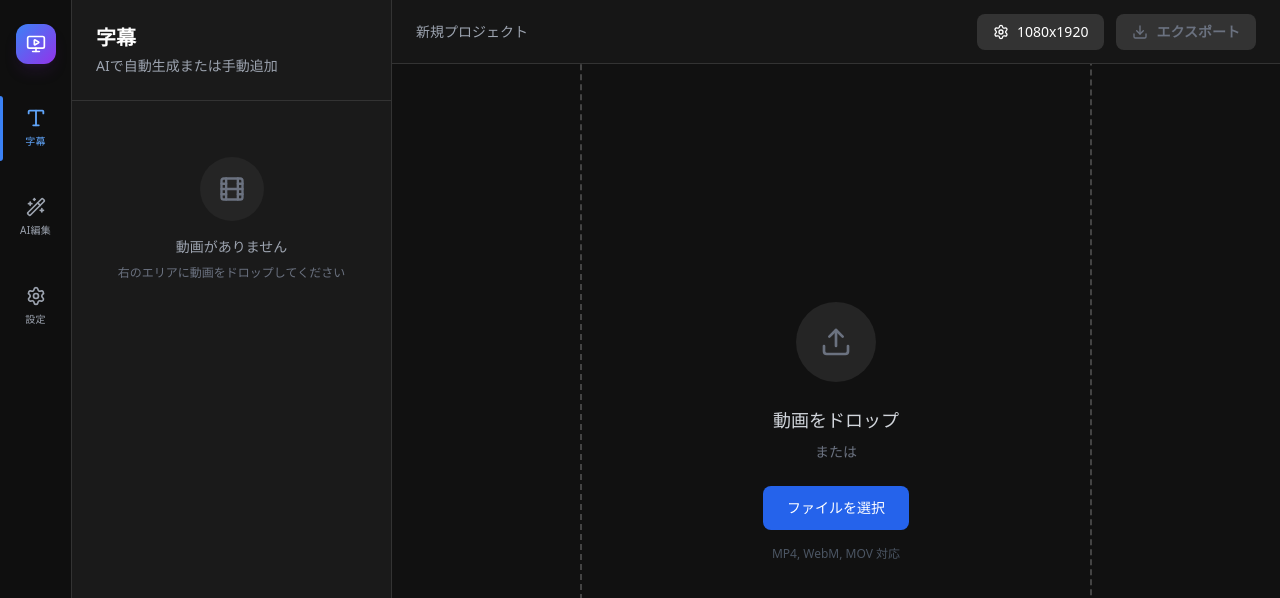
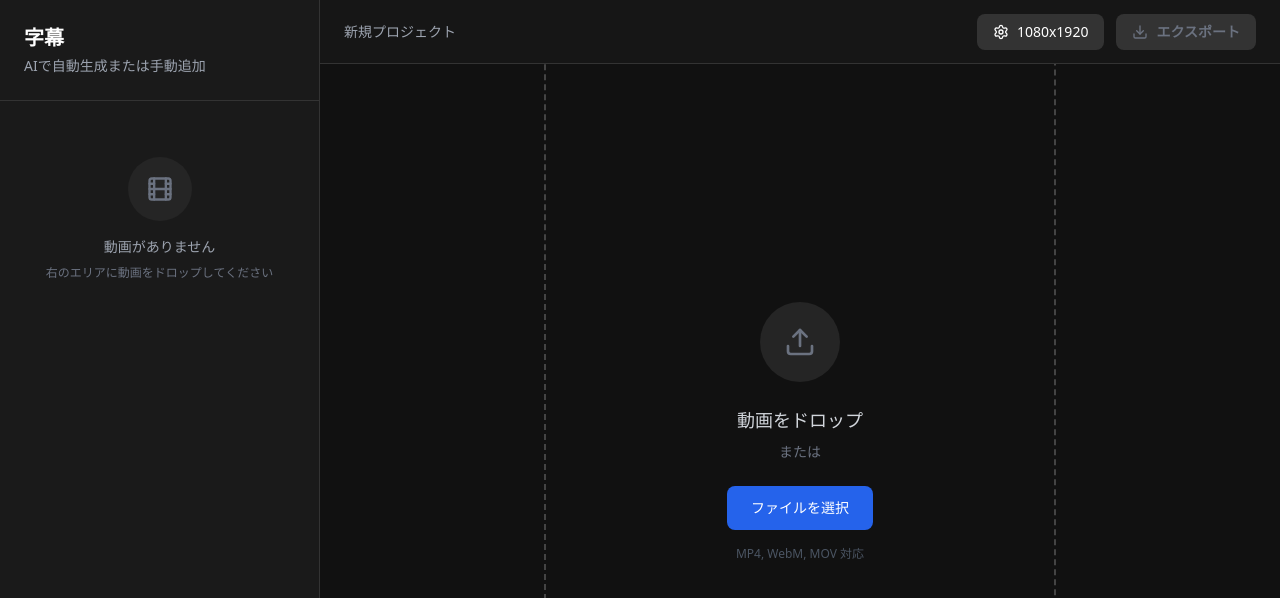
Before and after one commit to bads1de/viiiide, a Next.js app: page / in a window 1280 px wide. Shown: the top 598 px of the page. Built offline with nearby package versions, Linux system fonts and the light colour scheme.

Commit message:
feat: タイムラインエディタ、時間表示コンポーネント、およびメインアプリケーションページを新規追加し、ビデオ編集機能の基盤を構築

```diff
--- a/src/app/page.tsx
+++ b/src/app/page.tsx
@@ -1,16 +1,11 @@
 "use client";
 
-import { useState } from "react";
-
-import { Sidebar } from "../components/layout/Sidebar";
 import { SubtitlePanel } from "../components/editor/SubtitlePanel";
 import { VideoPlayer } from "../components/editor/VideoPlayer";
 import { TimelineEditor } from "../components/editor/TimelineEditor";
 import { useVideoEditor } from "../hooks/useVideoEditor";
 
 export default function Home() {
-  const [activeTab, setActiveTab] = useState("subtitle");
-
   const {
     videoPath,
     videoFileName,
@@ -38,8 +33,6 @@ export default function Home() {
 
   return (
     <div className="flex h-screen bg-[#1a1a1a] text-white font-sans overflow-hidden">
-      <Sidebar activeTab={activeTab} setActiveTab={setActiveTab} />
-
       <SubtitlePanel
         videoPath={videoPath}
         videoFileName={videoFileName}
@@ -73,9 +66,7 @@ export default function Home() {
             videoPath={videoPath}
             duration={duration}
             frames={frames}
-            currentFrame={currentFrame}
             FPS={FPS}
-            isPlaying={isPlaying}
             playerRef={playerRef}
             timelineState={timelineState}
             onTogglePlay={handleTogglePlay}
--- /dev/null
+++ b/src/components/editor/TimeDisplay.tsx
@@ -0,0 +1,47 @@
+"use client";
+
+import { PlayerRef } from "@remotion/player";
+import { useEffect, useState, useRef } from "react";
+
+interface TimeDisplayProps {
+  playerRef: React.RefObject<PlayerRef>;
+  duration: number;
+  FPS: number;
+}
+
+export const TimeDisplay = ({ playerRef, duration, FPS }: TimeDisplayProps) => {
+  const [frame, setFrame] = useState(0);
+  const requestRef = useRef<number | null>(null);
+
+  const animate = () => {
+    if (playerRef.current) {
+      const currentFrame = playerRef.current.getCurrentFrame();
+      if (typeof currentFrame === "number") {
+        setFrame(currentFrame);
+      }
+    }
+    requestRef.current = requestAnimationFrame(animate);
+  };
+
+  useEffect(() => {
+    requestRef.current = requestAnimationFrame(animate);
+    return () => {
+      if (requestRef.current) {
+        cancelAnimationFrame(requestRef.current);
+      }
+    };
+  }, [playerRef]);
+
+  const formatTime = (seconds: number) => {
+    if (!Number.isFinite(seconds) || seconds < 0) return "00:00:00";
+    return new Date(seconds * 1000).toISOString().substr(11, 8);
+  };
+
+  return (
+    <div className="flex items-center gap-4 text-xs font-mono text-gray-400">
+      <span className="text-white">{formatTime(frame / FPS)}</span>
+      <span className="text-gray-600">/</span>
+      <span>{formatTime(duration)}</span>
+    </div>
+  );
+};
--- a/src/components/editor/TimelineEditor.tsx
+++ b/src/components/editor/TimelineEditor.tsx
@@ -10,6 +10,7 @@ import { Settings, Play, Pause, ZoomIn, ZoomOut } from "lucide-react";
 import { useState, useRef, useEffect } from "react";
 import { PlayerRef } from "@remotion/player";
 import { WaveformTrack } from "./WaveformTrack";
+import { TimeDisplay } from "./TimeDisplay";
 
 type CustomTimelineAction = TimelineAction & {
   data?: {
@@ -21,9 +22,7 @@ type TimelineEditorProps = {
   videoPath: string | null;
   duration: number;
   frames: string[];
-  currentFrame: number;
   FPS: number;
-  isPlaying: boolean;
   playerRef: React.RefObject<PlayerRef>;
   timelineState: React.RefObject<TimelineState>;
   onTogglePlay: () => void;
@@ -33,9 +32,7 @@ export const TimelineEditor = ({
   videoPath,
   duration,
   frames,
-  currentFrame,
   FPS,
-  isPlaying,
   playerRef,
   timelineState,
   onTogglePlay,
@@ -110,19 +107,17 @@ export const TimelineEditor = ({
     <div className="h-64 border-t border-[#333] bg-[#1a1a1a] flex flex-col select-none relative group z-0 flex-shrink-0">
       {/* コントロールバー */}
       <div className="h-10 border-b border-[#333] flex items-center px-4 justify-between bg-[#161616] z-20 relative">
-        <div className="flex items-center gap-4 text-xs font-mono text-gray-400">
-          <span className="text-white">
-            {new Date((currentFrame / FPS) * 1000).toISOString().substr(11, 8)}
-          </span>
-          <span className="text-gray-600">/</span>
-          <span>{new Date(duration * 1000).toISOString().substr(11, 8)}</span>
-        </div>
+        <TimeDisplay playerRef={playerRef} duration={duration} FPS={FPS} />
         <div className="flex items-center gap-2">
           <button
             onClick={onTogglePlay}
             className="p-1.5 hover:bg-[#333] rounded text-white transition-colors"
           >
-            {isPlaying ? <Pause size={14} /> : <Play size={14} />}
+            {playerRef.current?.isPlaying() ? (
+              <Pause size={14} />
+            ) : (
+              <Play size={14} />
+            )}
           </button>
           <button className="p-1.5 hover:bg-[#333] rounded text-gray-400 hover:text-white transition-colors">
             <Settings size={14} />
@@ -173,15 +168,17 @@ export const TimelineEditor = ({
           rowHeight={64}
           getActionRender={getActionRender}
           onClickTimeArea={(time) => {
+            const frame = time * FPS;
             if (playerRef.current) {
-              playerRef.current.seekTo(time * FPS);
+              playerRef.current.seekTo(frame);
               return true;
             }
             return false;
           }}
           onCursorDrag={(time) => {
+            const frame = time * FPS;
             if (playerRef.current) {
-              playerRef.current.seekTo(time * FPS);
+              playerRef.current.seekTo(frame);
             }
           }}
           onChange={(data) => {
--- a/src/components/layout/Sidebar.tsx
+++ /dev/null
@@ -1,42 +0,0 @@
-"use client";
-
-import { MonitorPlay, Type, Wand2, Settings } from "lucide-react";
-import { SidebarButton } from "./SidebarButton";
-
-type SidebarProps = {
-  activeTab: string;
-  setActiveTab: (tab: string) => void;
-};
-
-export const Sidebar = ({ activeTab, setActiveTab }: SidebarProps) => {
-  return (
-    <aside className="w-[72px] bg-[#0f0f0f] flex flex-col items-center py-6 border-r border-[#333] z-10">
-      <div className="mb-8">
-        <div className="w-10 h-10 bg-gradient-to-br from-blue-500 to-purple-600 rounded-xl flex items-center justify-center shadow-lg shadow-purple-900/20">
-          <MonitorPlay size={20} className="text-white" />
-        </div>
-      </div>
-
-      <nav className="flex flex-col gap-6 w-full">
-        <SidebarButton
-          icon={<Type size={20} />}
-          label="字幕"
-          active={activeTab === "subtitle"}
-          onClick={() => setActiveTab("subtitle")}
-        />
-        <SidebarButton
-          icon={<Wand2 size={20} />}
-          label="AI編集"
-          active={activeTab === "ai"}
-          onClick={() => setActiveTab("ai")}
-        />
-        <SidebarButton
-          icon={<Settings size={20} />}
-          label="設定"
-          active={activeTab === "settings"}
-          onClick={() => setActiveTab("settings")}
-        />
-      </nav>
-    </aside>
-  );
-};
--- a/src/components/layout/SidebarButton.tsx
+++ /dev/null
@@ -1,34 +0,0 @@
-import React from "react";
-
-type SidebarButtonProps = {
-  icon: React.ReactNode;
-  label: string;
-  active?: boolean;
-  onClick?: () => void;
-};
-
-export const SidebarButton = ({
-  icon,
-  label,
-  active = false,
-  onClick,
-}: SidebarButtonProps) => (
-  <button
-    onClick={onClick}
-    className={`flex flex-col items-center gap-1.5 w-full py-3 relative group transition-all ${
-      active ? "text-blue-400" : "text-gray-400 hover:text-white"
-    }`}
-  >
-    {active && (
-      <div className="absolute left-0 top-0 bottom-0 w-[3px] bg-blue-500 rounded-r-full" />
-    )}
-    <div
-      className={`transition-transform duration-200 ${
-        active ? "scale-110" : "group-hover:scale-110"
-      }`}
-    >
-      {icon}
-    </div>
-    <span className="text-[10px] font-medium tracking-wide">{label}</span>
-  </button>
-);
```
Also changed, not shown: 1 other file (tests, documents, lock files or other folders).
